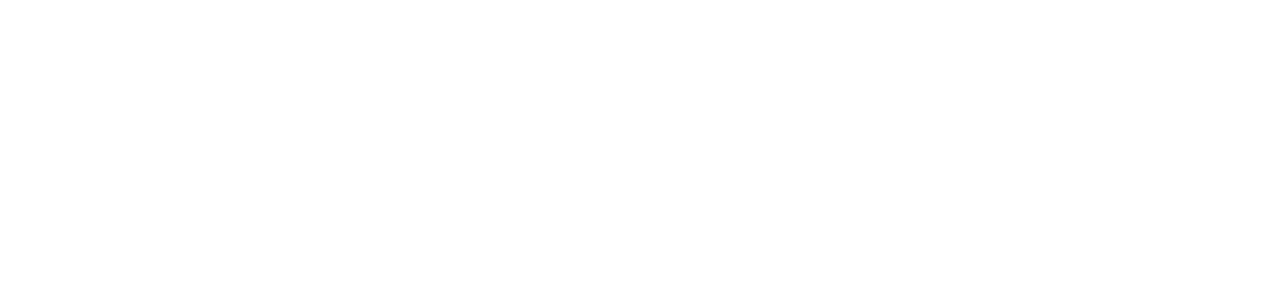
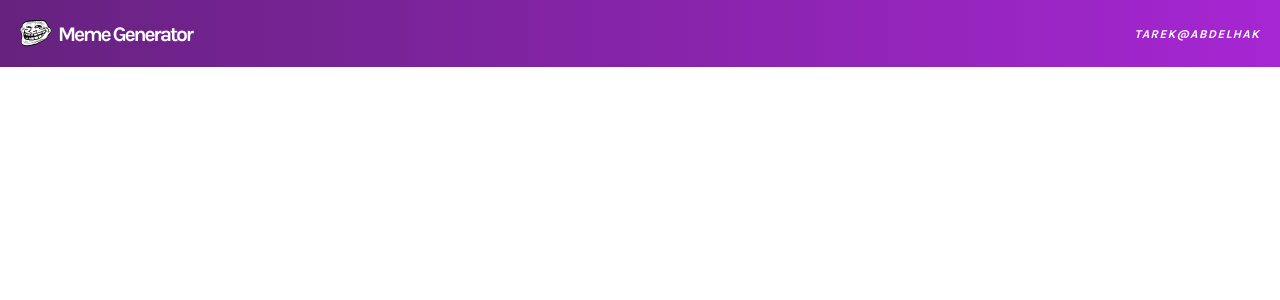
Before and after one commit to tarek-elhak/meme-generator, a React (Create React App) app: page / in a window 1280 px wide. Shown: the top 300 px of the page. Built offline with nearby package versions, Linux system fonts and the light colour scheme.

Commit message:
add header component

```diff
--- a/src/App.js
+++ b/src/App.js
@@ -1,8 +1,10 @@
 import './App.css';
+import Header from "./components/Header/Header";
 
 export default function App() {
   return (
     <div className="App">
+      <Header />
     </div>
   );
 }
--- /dev/null
+++ b/src/components/Header/Header.css
@@ -0,0 +1,17 @@
+header
+{
+    background: linear-gradient(90deg, #672280 1.18%, #A626D3 100%);
+    padding: 20px;
+    display: flex;
+    justify-content: space-between;
+    align-items: center;
+}
+header .Author
+{
+    font-weight: 700;
+    font-size: 0.75rem;
+    text-transform: uppercase;
+    font-style: italic;
+    color: #FFF;
+    letter-spacing: 0.1em;
+}
--- /dev/null
+++ b/src/components/Header/Header.jsx
@@ -0,0 +1,15 @@
+import "./Header.css";
+import Logo from "../../assets/Logo.png"
+
+export default function Header()
+{
+    return (
+        <header>
+            <img src={Logo} alt="Meme Generator Logo" className="Logo"/>
+            <h3 className="Author">
+                tarek@abdelhak
+            </h3>
+        </header>
+
+    );
+}
--- a/src/index.css
+++ b/src/index.css
@@ -1,6 +1,8 @@
+@import url('https://fonts.googleapis.com/css2?family=Karla:wght@400;500;700&display=swap');
 body
 {
     box-sizing: border-box;
+    font-family: 'Karla', sans-serif;
 }
 *,*::before,*::after
 {
```
Also changed, not shown: src/assets/Logo.png (added).
